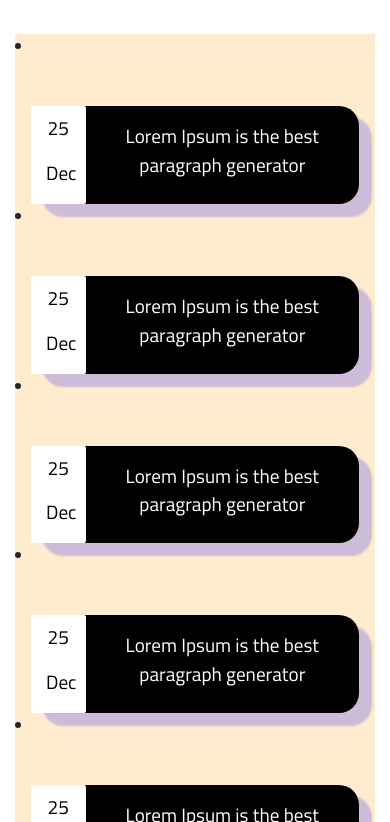
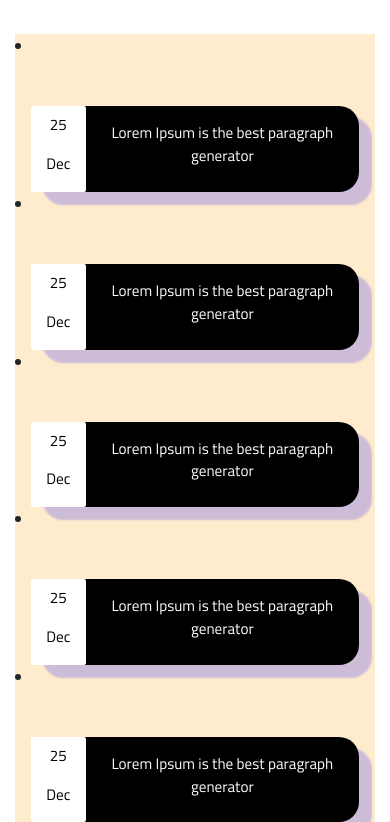
Before and after one commit to YASHMAROO/ECESS_Society, a Vue app: page / in a window 390 px wide. Shown: the part 2042-2864 px from the top of the page. Built offline with nearby package versions, Linux system fonts and the light colour scheme; no server answers.

Commit message:
Mobile view responsive of notice section

```diff
--- a/src/components/About.vue
+++ b/src/components/About.vue
@@ -176,7 +176,7 @@ export default {
 };
 </script>
 
-<style scoped>
+<style lang="scss" scoped>
 .about-container {
   font-family: 'Titillium Web', sans-serif;
 }
@@ -237,6 +237,11 @@ export default {
 
   .notice {
     padding-top: 2rem !important;
+
+    p {
+      font-size: 0.95rem !important;
+    }
+
   }
 
   .carousel-inner {
```
